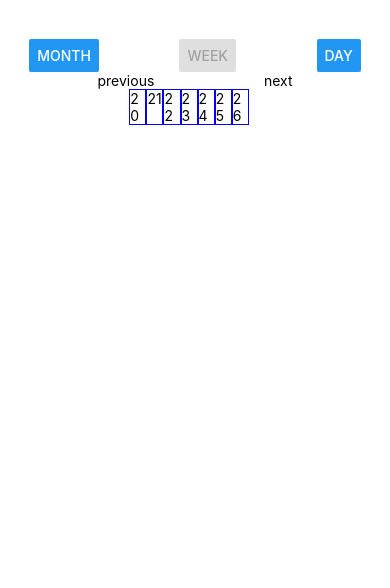
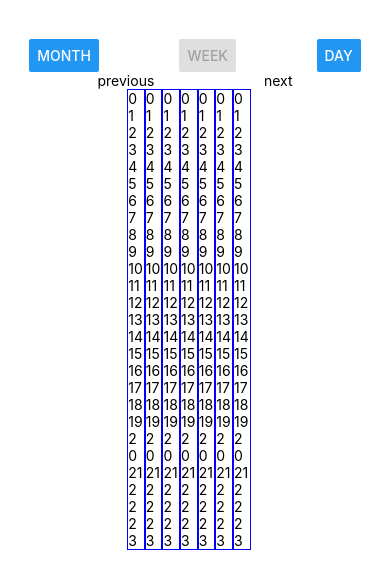
Before and after one commit to kradavar/awesomeCalendar, a React Native app: screen / in a window 390 px wide. Both pictures are taken after a click on the button "WEEK". Shown: the top 588 px of the page. Built offline with nearby package versions, Linux system fonts and the light colour scheme.

Commit message:
add hours to week and daily view

```diff
--- a/src/components/calendar/Day.jsx
+++ b/src/components/calendar/Day.jsx
@@ -1,13 +1,32 @@
-import React from "react";
+import React, { useContext } from "react";
 import { View, Text, StyleSheet, TouchableOpacity } from "react-native";
 import { format } from "date-fns";
+import { calendarContext } from "./context";
+import { VIEW_MODES } from "../../constants/calendarConstants";
+import Hour from "./Hour";
 
 const Day = ({ date }) => {
+  const { mode } = useContext(calendarContext);
+  const isMonthMode = mode === VIEW_MODES.MONTH;
+  const hours = [];
+
+  for (let index = 0; index < 24; index++) {
+    hours.push(<Hour key={index} hour={index} />);
+  }
+
   return (
-    <View style={styles.dayContainer}>
-      <TouchableOpacity onPress={() => alert(format(date, "dd"))}>
-        <Text>{format(date, "dd")}</Text>
-      </TouchableOpacity>
+    <View
+      style={{
+        ...styles.dayContainer,
+        width: mode === VIEW_MODES.DAY ? "85%" : "13%"
+      }}>
+      {isMonthMode ? (
+        <TouchableOpacity onPress={() => alert(format(date, "dd"))}>
+          <Text>{format(date, "dd")}</Text>
+        </TouchableOpacity>
+      ) : (
+        hours
+      )}
     </View>
   );
 };
@@ -16,8 +35,7 @@ const styles = StyleSheet.create({
   dayContainer: {
     borderStyle: "solid",
     borderWidth: 1,
-    borderColor: "blue",
-    width: "13%"
+    borderColor: "blue"
   }
 });
 
--- /dev/null
+++ b/src/components/calendar/Hour.jsx
@@ -0,0 +1,14 @@
+import React from "react";
+import { View, TouchableOpacity, Text } from "react-native";
+
+const Hour = ({ hour }) => {
+  return (
+    <View>
+      <TouchableOpacity>
+        <Text>{hour}</Text>
+      </TouchableOpacity>
+    </View>
+  );
+};
+
+export default Hour;
```
